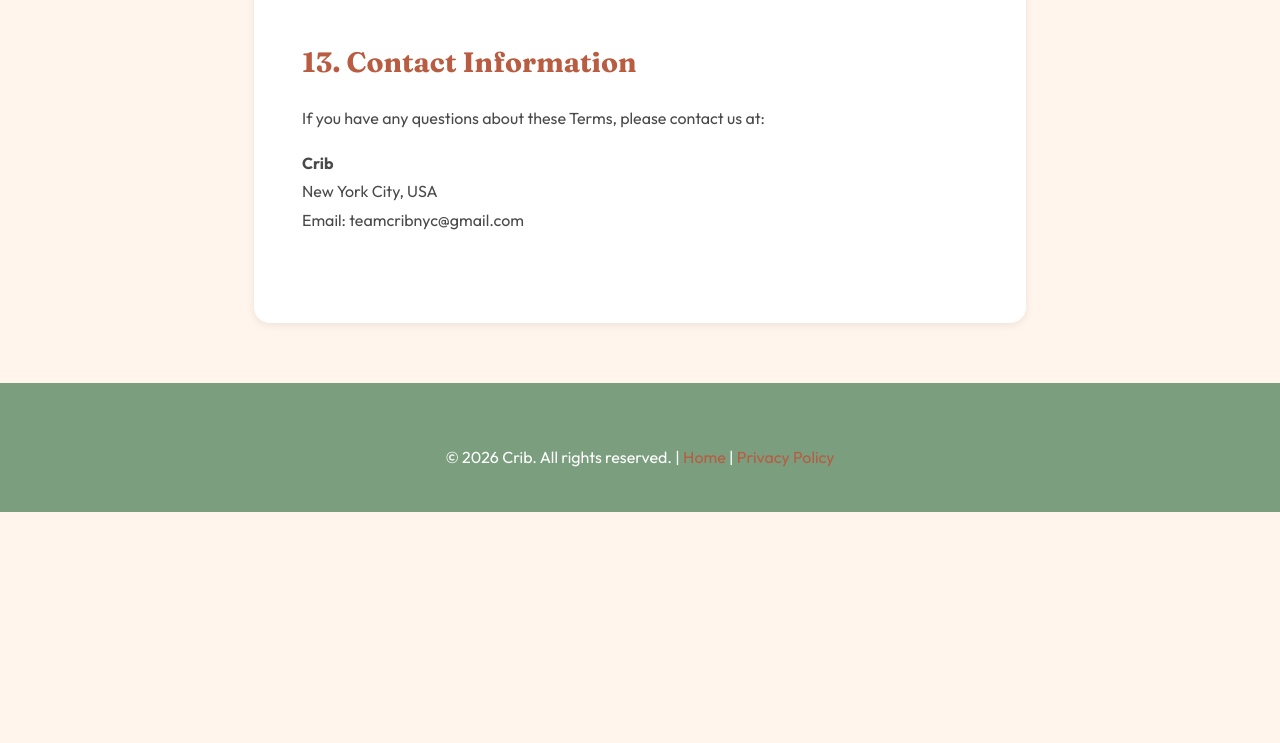
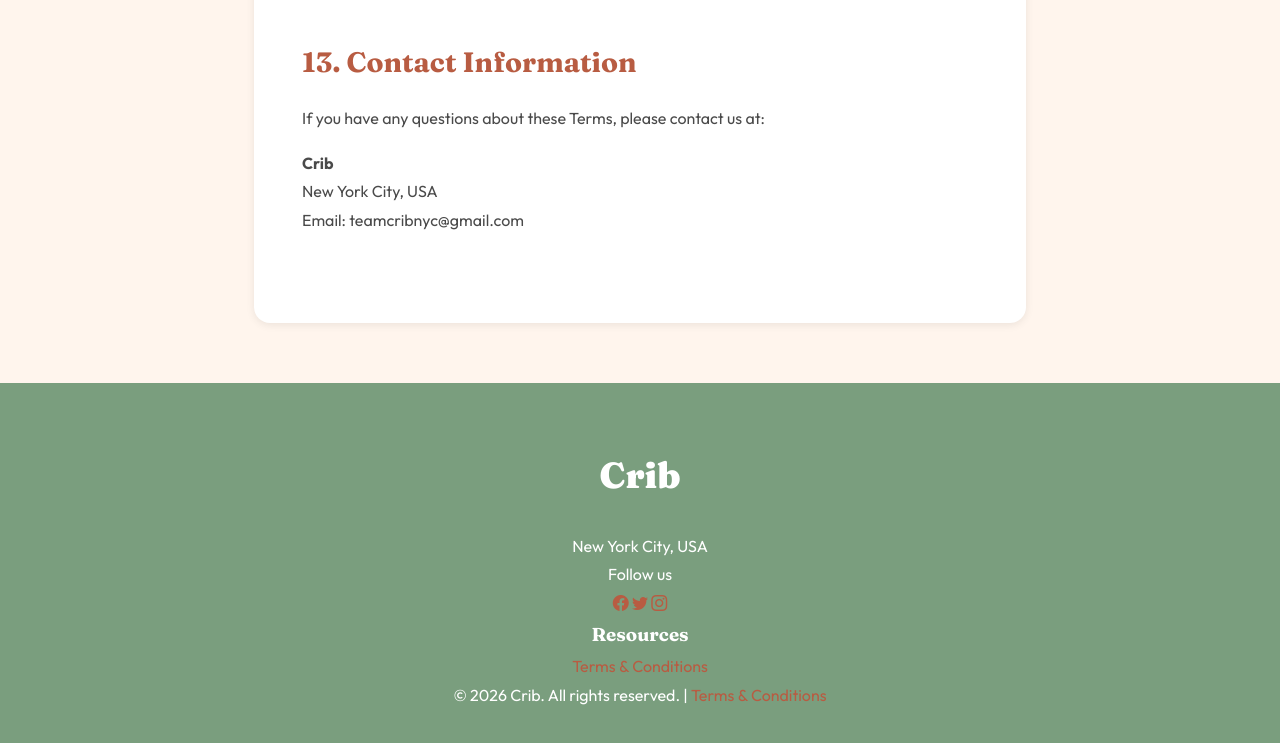
Before and after one commit to cribnyc/cribnyc.github.io, a website: page terms.html in a window 1280 px wide. Shown: the part 3148-3891 px from the top of the page. Before the commit the page ends 3660 px from the top, so only its background shows below. Drawn offline with nearby package versions, Linux system fonts and the light colour scheme.

Commit message:
Update terms.html

```diff
--- a/terms.html
+++ b/terms.html
@@ -331,7 +331,29 @@
     </div>
 
     <footer>
-        <p>&copy; 2026 Crib. All rights reserved. | <a href="index.html">Home</a> | <a href="#">Privacy Policy</a></p>
+        <div class="footer-content">
+            <div class="footer-brand">
+                <div style="font-family: 'Fraunces', serif; font-weight: 900; font-size: 36px; color: var(--white); margin-bottom: 24px;">Crib</div>
+                <div class="footer-address">
+                    New York City, USA<br />
+                </div>
+                <div class="footer-social-title">Follow us</div>
+                <div class="social-links">
+                    <a href="#" aria-label="Facebook"><i class="bi bi-facebook"></i></a>
+                    <a href="#" aria-label="Twitter"><i class="bi bi-twitter"></i></a>
+                    <a href="#" aria-label="Instagram"><i class="bi bi-instagram"></i></a>
+                </div>
+            </div>
+            <div class="footer-links">
+                <h3>Resources</h3>
+                <div class="footer-links-list">
+                    <a href="terms.html">Terms & Conditions</a>
+                </div>
+            </div>
+        </div>
+        <div class="footer-bottom">
+            <p>&copy; 2026 Crib. All rights reserved. | <a href="terms.html">Terms & Conditions</a></p>
+        </div>
     </footer>
 </body>
 </html>
```
